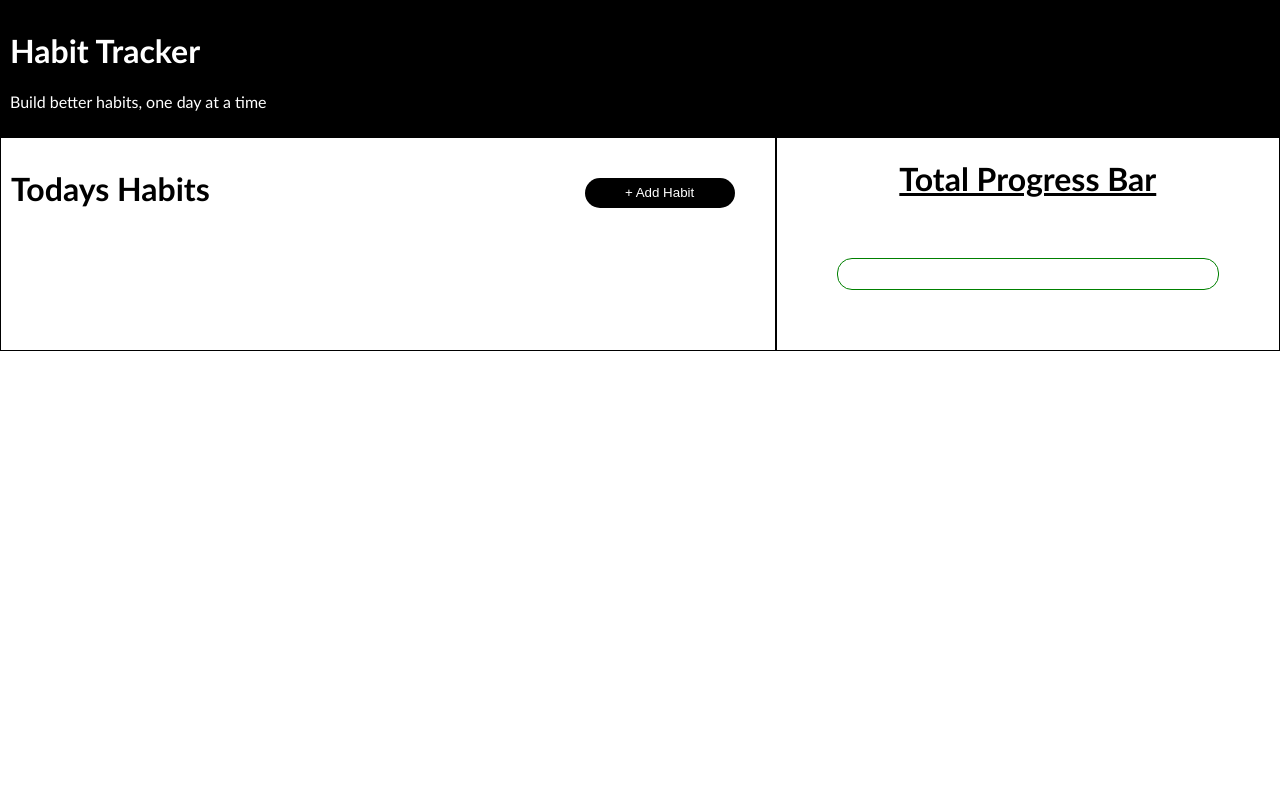
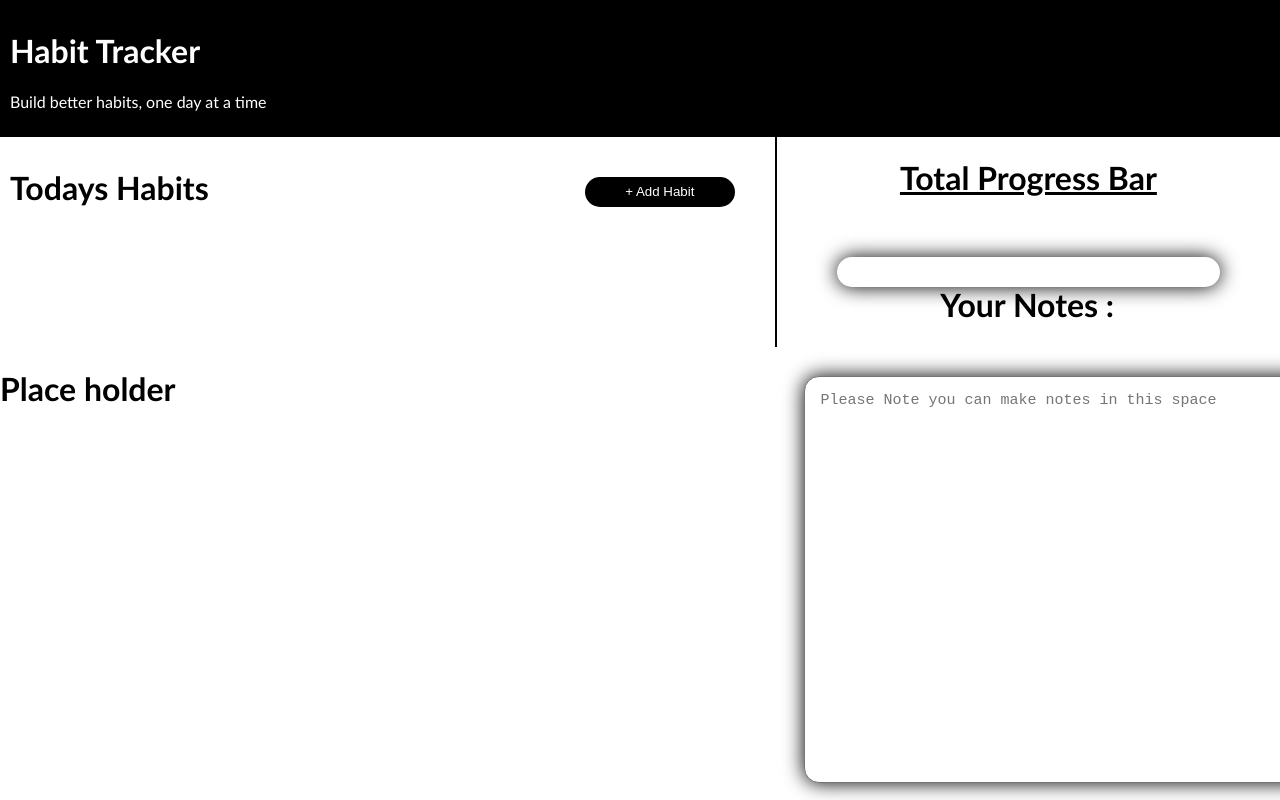
Before and after one commit to Zander0070/Habit-Tracker, a plain HTML site: page Habit-Tracker/index.html in a window 1280 px wide. Drawn offline with Linux system fonts and the light colour scheme.

Commit message:
Add files via upload

```diff
--- a/Habit-Tracker/index.html
+++ b/Habit-Tracker/index.html
@@ -39,5 +39,13 @@
         <h1 id="Progress-Text"></h1>
     </div>
 </div>
+<div id="Footer-Section">
+    <div id="Footer-Left">
+    <h1>Place holder</h1>
+    </div>
+    <div id="Footer-Right"><h1>Your Notes : </h1>
+        <textarea rows="15" cols="56" id="NotePad" placeholder="Please Note you can make notes in this space"></textarea>
+    </div>
+</div>
 </body>
 </html>
--- a/Habit-Tracker/style.css
+++ b/Habit-Tracker/style.css
@@ -19,13 +19,13 @@ body, html {
 }
 
 #Habit-Bar{
-    border: 1px solid black;
+    border-right: 1px solid black;
     padding: 10px;
     width: 60%;
 }
 
 #Progress-Bar{
-    border: 1px solid rgb(0, 0, 0);
+    border-left: 1px solid rgb(0, 0, 0);
     text-align: center;
     text-decoration: underline;
     width: 40%;
@@ -91,7 +91,7 @@ body, html {
     padding: 10px;
     width: 70%;
     border-radius: 5px;
-    border: 1px solid #ccc;
+
 }
 
 #ConfirnBtn{
@@ -133,19 +133,25 @@ body, html {
     width: 30%;
     text-align: center;
     border-radius: 15px;
-    border: 1px solid black;
+
     display: flex;
     flex-direction: column;
     box-shadow: 0px 0px 20px rgb(0, 0, 0);
+    transition: 0.5s ease-out;
+}
+
+#Task-Container:hover{
+    transform: scale(1.05);
+    transition: 0.5 ease-in;
 }
 
 #Progress-bar {
-   border: 1px solid green;
+
    height: 30px;
    margin: 60px;
    border-radius: 15px;
    overflow: hidden; /* keeps inner bar rounded */
-   box-shadow: 0px 0px 20px white;
+   box-shadow: 0px 0px 20px rgb(0, 0, 0);
 }
 
 #Progresssss {
@@ -160,4 +166,30 @@ body, html {
     background-color: red;
     border-radius: 15px;
     transition: 0.5s ease-out;
+
 }
+
+#NotePad{
+    font-size: 15px;
+    border-radius: 15px;
+    box-shadow: 0px 0px 20px black;
+    padding: 15px;
+    margin: 30px;
+    height: 70%;
+}
+
+#Footer-Section{
+    width: 100%;
+    justify-content: space-between;
+    display: flex;
+}
+
+#Footer-Right {
+
+    width: 39.5%;
+    height: 67%;
+    text-align: center;
+    position: fixed;
+    bottom: 0;
+    right: 0;
+}
```
Also changed, not shown: 1 other file.
